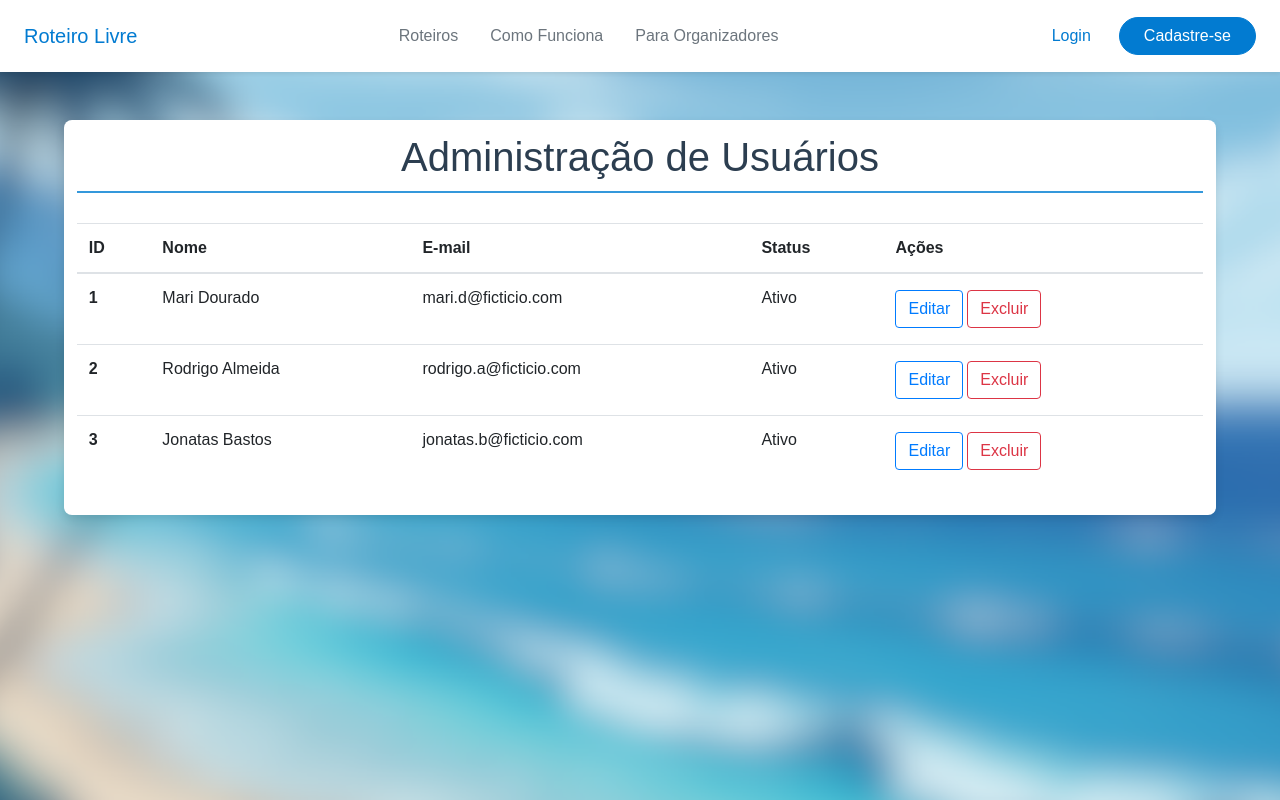
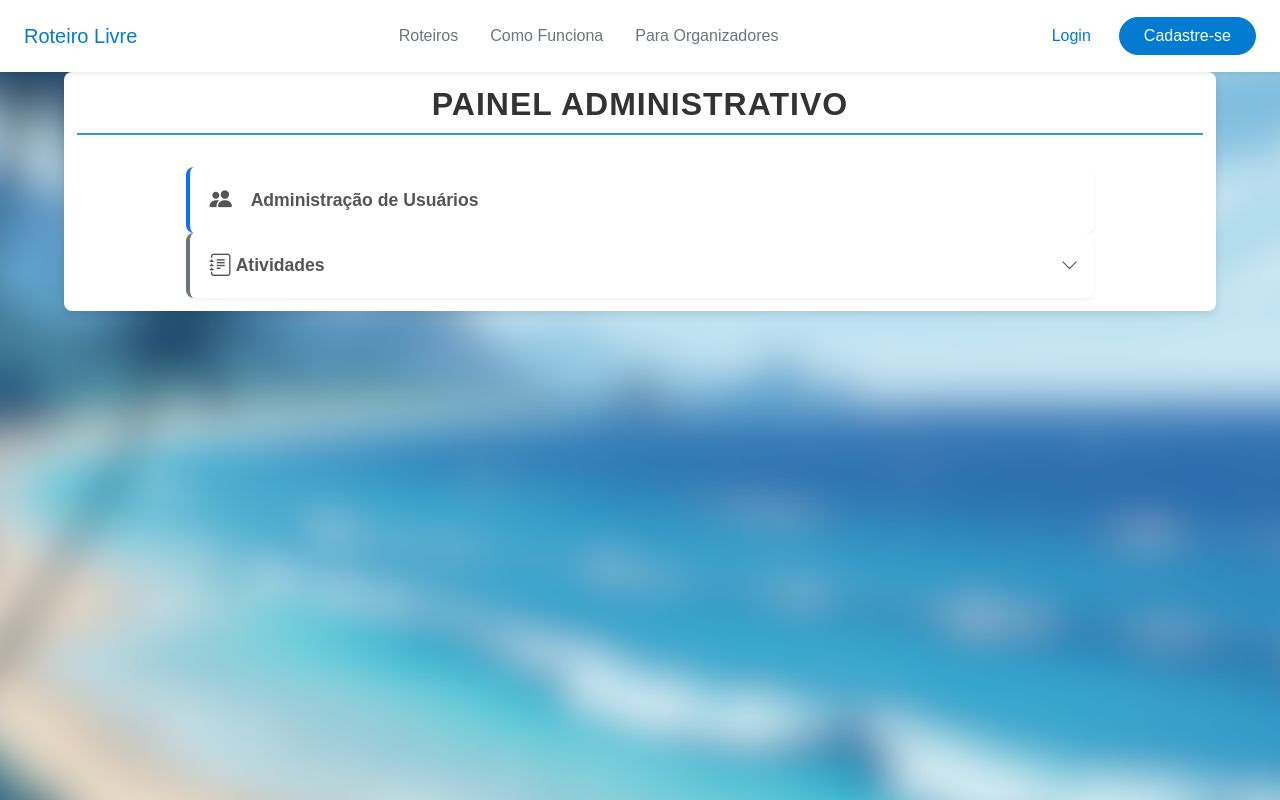
Before and after one commit to Rodrigo-Dourad0/prg04-rodrigo-front-end-react, a React (Vite) app in the folder projeto-web-react/: page /admin in a window 1280 px wide. Built offline with nearby package versions, Linux system fonts and the light colour scheme.

Commit message:
Mudança na tela adm
Adicionei um menu dashbord para acessar a lista de usuários e acessar as atividades

```diff
--- a/projeto-web-react/index.html
+++ b/projeto-web-react/index.html
@@ -7,6 +7,8 @@
 
     <meta name="viewport" content="width=device-width, initial-scale=1.0" />
     <title>Roteiro Livre</title>
+
+    <link rel="stylesheet" href="https://cdn.jsdelivr.net/npm/bootstrap-icons@1.11.3/font/bootstrap-icons.min.css">
 
     <link rel="stylesheet" href="https://cdn.jsdelivr.net/npm/bootstrap@4.4.1/dist/css/bootstrap.min.css" integrity="sha384-Vkoo8x4CGsO3+Hhxv8T/Q5PaXtkKtu6ug5TOeNV6gBiFeWPGFN9MuhOf23Q9Ifjh" crossorigin="anonymous">
 
@@ -20,5 +22,3 @@
 
   </body>
 </html>
-  </body>
-</html>
--- a/projeto-web-react/src/App.jsx
+++ b/projeto-web-react/src/App.jsx
@@ -6,6 +6,7 @@ import Admin from './modules/Admin/pages/Admin';
 import Cadastro from './modules/Auth/pages/Cadastro';
 import Atividade3 from './modules/Atividades/pages/Atividade3';
 import Atividade4 from './modules/Atividades/pages/Atividade4';
+import AdministracaoUsuarios from './modules/Admin/pages/AdministracaoUsuarios';
 
 function App() {
   return (
@@ -14,6 +15,7 @@ function App() {
         <Route path="/" element={<Home />} />
         <Route path="/cadastro" element={<Cadastro />} />
         <Route path="/admin" element={<Admin />} />
+        <Route path="/admin/usuarios" element={<AdministracaoUsuarios />} />
         <Route path="/atividade-3" element={<Atividade3 />} />
         <Route path="/atividade-4" element={<Atividade4 />} />
       </Routes>
--- a/projeto-web-react/src/modules/Admin/pages/Admin.jsx
+++ b/projeto-web-react/src/modules/Admin/pages/Admin.jsx
@@ -1,60 +1,56 @@
+import { useState } from 'react';
+import { Link } from 'react-router-dom';
 import Navbar from '../../../shared/components/Navbar';
-import '../styles/tela-adm.css';
+import '../styles/dashboard.css';
 
 function Admin() {
+  const [atividadesOpen, setAtividadesOpen] = useState(false);
+
   return (
     <>
       <Navbar />
-      <div className="container mt-5"> {/* Adicionei mt-5 para dar espaço do topo */}
-        <h1>Administração de Usuários</h1>
 
-        <table className="table">
-            <thead>
-                <tr>
-                    <th scope="col">ID</th>
-                    <th scope="col">Nome</th>
-                    <th scope="col">E-mail</th>
-                    <th scope="col">Status</th>
-                    <th>Ações</th>
-                </tr>
-            </thead>
-            <tbody>
+      <div className="container dashboard-container text-center">
 
-                <tr>
-                    <th scope="row">1</th>
-                    <td>Mari Dourado</td>
-                    <td>mari.d@ficticio.com</td>
-                    <td>Ativo</td>
-                    <td>
-                         <button type="button" className="btn btn-outline-primary me-2">Editar</button>
-                         <button type="button" className="btn btn-outline-danger m-1">Excluir</button>
-                    </td>
-                </tr>
+        <h1 className="dashboard-title">Painel Administrativo</h1>
 
-                <tr>
-                    <th scope="row">2</th>
-                    <td>Rodrigo Almeida</td>
-                    <td>rodrigo.a@ficticio.com</td>
-                    <td>Ativo</td>
-                    <td>
-                         <button type="button" className="btn btn-outline-primary me-2">Editar</button>
-                         <button type="button" className="btn btn-outline-danger m-1">Excluir</button>
-                    </td>
-                </tr>
+        <div className="d-grid gap-3 col-md-10 mx-auto">
 
-                <tr>
-                    <th scope="row">3</th>
-                    <td>Jonatas Bastos</td>
-                    <td>jonatas.b@ficticio.com</td>
-                    <td>Ativo</td>
-                    <td>
-                         <button type="button" className="btn btn-outline-primary me-2">Editar</button>
-                         <button type="button" className="btn btn-outline-danger m-1">Excluir</button>
-                    </td>
-                </tr>
+            <Link to="/admin/usuarios" className="btn p-3 dashboard-card card-users text-decoration-none">
+                <i className="bi bi-people-fill dashboard-icon"></i>
+                <span>Administração de Usuários</span>
+            </Link>
 
-            </tbody>
-        </table>
+            <button
+                onClick={() => setAtividadesOpen(!atividadesOpen)}
+                className="btn p-3 dashboard-card card-activities w-100 text-start"
+                style={{ justifyContent: 'space-between' }}
+            >
+                <div className="d-flex align-items-center gap-3">
+                    <i className="bi bi-journal-text dashboard-icon"></i>
+                    <span>Atividades</span>
+                </div>
+
+                <i className={`bi ${atividadesOpen ? 'bi-chevron-up' : 'bi-chevron-down'}`}></i>
+            </button>
+
+            {atividadesOpen && (
+                <div className="submenu-container">
+
+                    <Link to="/atividade-3" className="submenu-item">
+                        <i className="bi bi-caret-right-fill me-2"></i>
+                        Atividade 3
+                    </Link>
+
+                    <Link to="/atividade-4" className="submenu-item">
+                        <i className="bi bi-caret-right-fill me-2"></i>
+                        Atividade 4
+                    </Link>
+
+                </div>
+            )}
+
+        </div>
       </div>
     </>
   );
--- /dev/null
+++ b/projeto-web-react/src/modules/Admin/pages/AdministracaoUsuarios.jsx
@@ -0,0 +1,65 @@
+import Navbar from '../../../shared/components/Navbar';
+import '../styles/adm-usuario.css';
+
+function AdministracaoUsuarios() {
+  return (
+    <>
+      <Navbar />
+      <div className="container mt-5">
+        <h1 className="mb-4">Administração de Usuários</h1>
+
+        <div className="table-responsive">
+            <table className="table table-striped table-hover">
+                <thead className="table-dark">
+                    <tr>
+                        <th scope="col">ID</th>
+                        <th scope="col">Nome</th>
+                        <th scope="col">E-mail</th>
+                        <th scope="col">Status</th>
+                        <th>Ações</th>
+                    </tr>
+                </thead>
+                <tbody>
+
+                    <tr>
+                        <th scope="row">1</th>
+                        <td>Mari Dourado</td>
+                        <td>mari.d@ficticio.com</td>
+                        <td>Ativo</td>
+                        <td>
+                             <button type="button" className="btn btn-sm btn-outline-primary me-2">Editar</button>
+                             <button type="button" className="btn btn-sm btn-outline-danger">Excluir</button>
+                        </td>
+                    </tr>
+
+                    <tr>
+                        <th scope="row">2</th>
+                        <td>Rodrigo Almeida</td>
+                        <td>rodrigo.a@ficticio.com</td>
+                        <td>Ativo</td>
+                        <td>
+                             <button type="button" className="btn btn-sm btn-outline-primary me-2">Editar</button>
+                             <button type="button" className="btn btn-sm btn-outline-danger">Excluir</button>
+                        </td>
+                    </tr>
+
+                    <tr>
+                        <th scope="row">3</th>
+                        <td>Jonatas Bastos</td>
+                        <td>jonatas.b@ficticio.com</td>
+                        <td>Ativo</td>
+                        <td>
+                             <button type="button" className="btn btn-sm btn-outline-primary me-2">Editar</button>
+                             <button type="button" className="btn btn-sm btn-outline-danger">Excluir</button>
+                        </td>
+                    </tr>
+
+                </tbody>
+            </table>
+        </div>
+      </div>
+    </>
+  );
+}
+
+export default AdministracaoUsuarios;
--- /dev/null
+++ b/projeto-web-react/src/modules/Admin/styles/dashboard.css
@@ -0,0 +1,99 @@
+.dashboard-container {
+    max-width: 600px;
+    margin: 0 auto;
+    padding-top: 3rem;
+}
+
+.dashboard-title {
+    font-size: 2rem;
+    font-weight: 700;
+    color: #333;
+    margin-bottom: 2rem;
+    text-transform: uppercase;
+    letter-spacing: 1px;
+}
+
+.dashboard-card {
+    display: flex;
+    align-items: center;
+    justify-content: flex-start;
+    gap: 15px;
+
+    font-size: 1.1rem;
+    font-weight: 600;
+
+    border: none;
+    border-radius: 8px;
+    transition: all 0.2s ease;
+
+    background: white;
+    color: #555;
+    box-shadow: 0 2px 4px rgba(0,0,0,0.05);
+    border-left: 4px solid transparent;
+}
+
+.card-users {
+    border-left-color: #0d6efd;
+}
+
+.card-activities {
+    border-left-color: #6c757d;
+}
+
+.dashboard-card:hover {
+    transform: translateY(-2px);
+    box-shadow: 0 4px 8px rgba(0,0,0,0.1);
+    background-color: #fff;
+    color: #0d6efd;
+}
+
+.dashboard-icon {
+    font-size: 1.4rem;
+    color: inherit;
+    width: 30px;
+    text-align: center;
+}
+
+.submenu-container {
+    background-color: #f1f3f5;
+    border-radius: 8px;
+    margin-top: -10px;
+    padding: 10px;
+    padding-top: 20px;
+    border: 1px solid #dee2e6;
+    animation: slideDown 0.3s ease-out;
+}
+
+.submenu-item {
+    display: block;
+    padding: 10px 15px;
+    margin-bottom: 5px;
+    text-decoration: none;
+    color: #555;
+    font-weight: 500;
+    border-radius: 6px;
+    text-align: left;
+    transition: all 0.2s;
+    background: white;
+}
+
+.submenu-item:hover {
+    background-color: #e9ecef;
+    color: #0d6efd;
+    padding-left: 20px;
+}
+
+.submenu-item:last-child {
+    margin-bottom: 0;
+}
+
+@keyframes slideDown {
+    from {
+        opacity: 0;
+        transform: translateY(-10px);
+    }
+    to {
+        opacity: 1;
+        transform: translateY(0);
+    }
+}
```
Also changed, not shown: projeto-web-react/src/modules/Admin/styles/adm-usuario.css (renamed from projeto-web-react/src/modules/Admin/styles/tela-adm.css).
